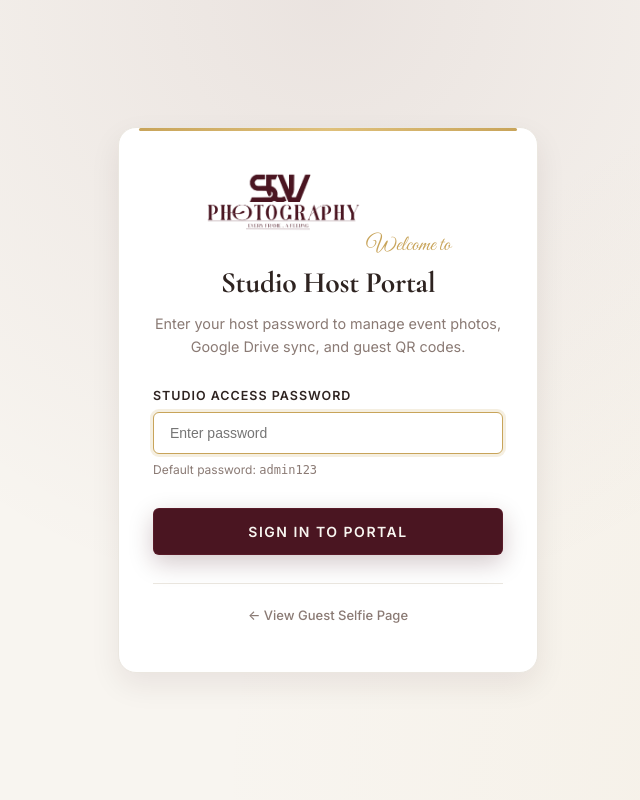
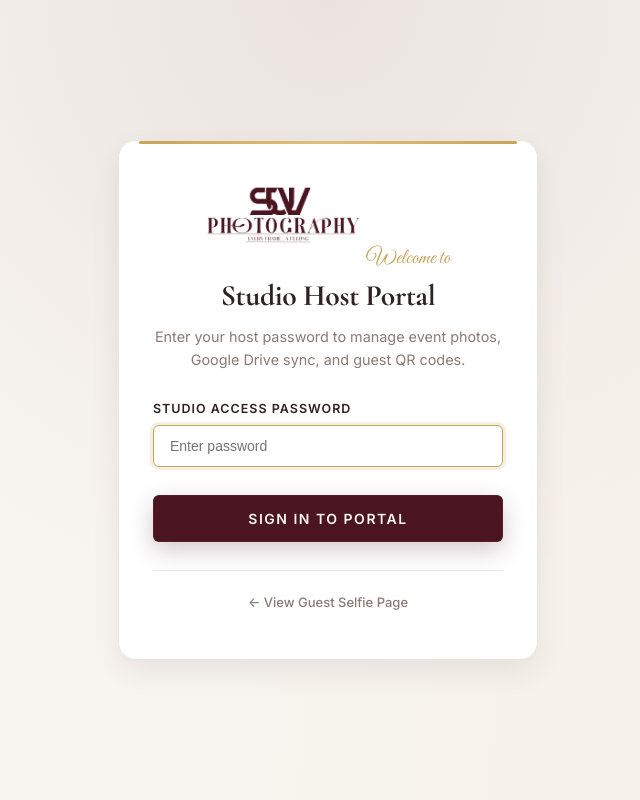
Before and after one commit to Aswinkumar-04/auto_photo_suv, a FastAPI app: page /login in a window 1280 px wide. Shown: the whole page, without its empty margins (312-952 px from the left). Run offline with FastAPI, Linux system fonts and the light colour scheme; parts of the project's set-up code (start-up, migrations or seed data) failed here and were passed over; some libraries are stand-ins or nearby versions.

Commit message:
Remove default password hint from login UI

```diff
--- a/frontend/templates/login.html
+++ b/frontend/templates/login.html
@@ -65,7 +65,6 @@
                 <div class="form-group" style="text-align:left;">
                     <label class="form-label" for="password">Studio Access Password</label>
                     <input type="password" id="password" class="form-control" placeholder="Enter password" required autofocus>
-                    <small style="color:var(--color-muted); font-size:12px; margin-top:6px; display:block;">Default password: <code>admin123</code></small>
                 </div>
                 <button type="submit" id="submit-btn" class="btn btn-primary btn-lg" style="margin-top:10px;">
                     <span>Sign In to Portal</span>
```
